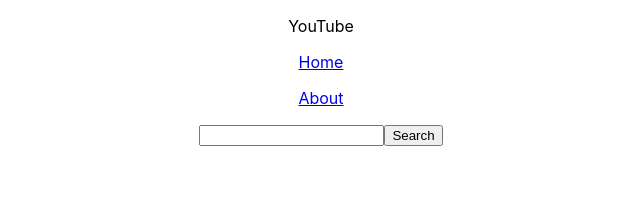
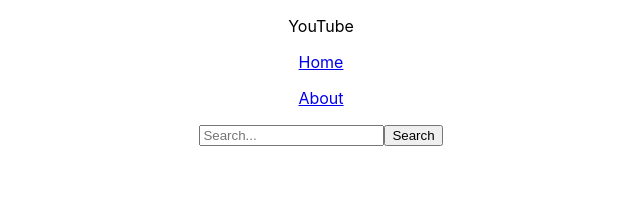
Before and after one commit to BertCasale/9-4-YouTube-Clone, a React (Create React App) app: page / in a window 1280 px wide. Shown: the top 215 px of the page, without its empty margins (319-959 px from the left). Built offline with nearby package versions, Linux system fonts and the light colour scheme.

Commit message:
navigate to videos page when searching

```diff
--- a/src/Components/common/Navbar.js
+++ b/src/Components/common/Navbar.js
@@ -1,6 +1,21 @@
-import { NavLink } from "react-router-dom";
+import { NavLink, useNavigate, useParams } from "react-router-dom";
+import { useState } from "react";
 
 export default function Navbar() {
+  const [search, setSearch] = useState("");
+  const navigate = useNavigate();
+
+  //when the text changes, set the search state
+  function textChange(event) {
+    setSearch(event.target.value);
+  }
+
+  //when the search form is submitted, navigate to the page with the videos
+  function searchSubmit(event) {
+    event.preventDefault();
+    event.target.searchbox.value = "";
+    navigate(`/videos/${search}`);
+  }
 
   return(<div className="navbar">
     <p>YouTube</p>
@@ -9,8 +24,13 @@
       <p><NavLink to="/about">About</NavLink></p>
     </nav>
 
-    <form>
-      <input type="text"></input>
+    <form className="search-form" onSubmit={searchSubmit}>
+      <input
+        type="text"
+        onChange={textChange}
+        placeholder="Search..."
+        id="searchbox"
+        name="searchbox"></input>
       <button type="submit">Search</button>
     </form>
 
```
Also changed, not shown: 1 other file (tests, documents, lock files or other folders).
